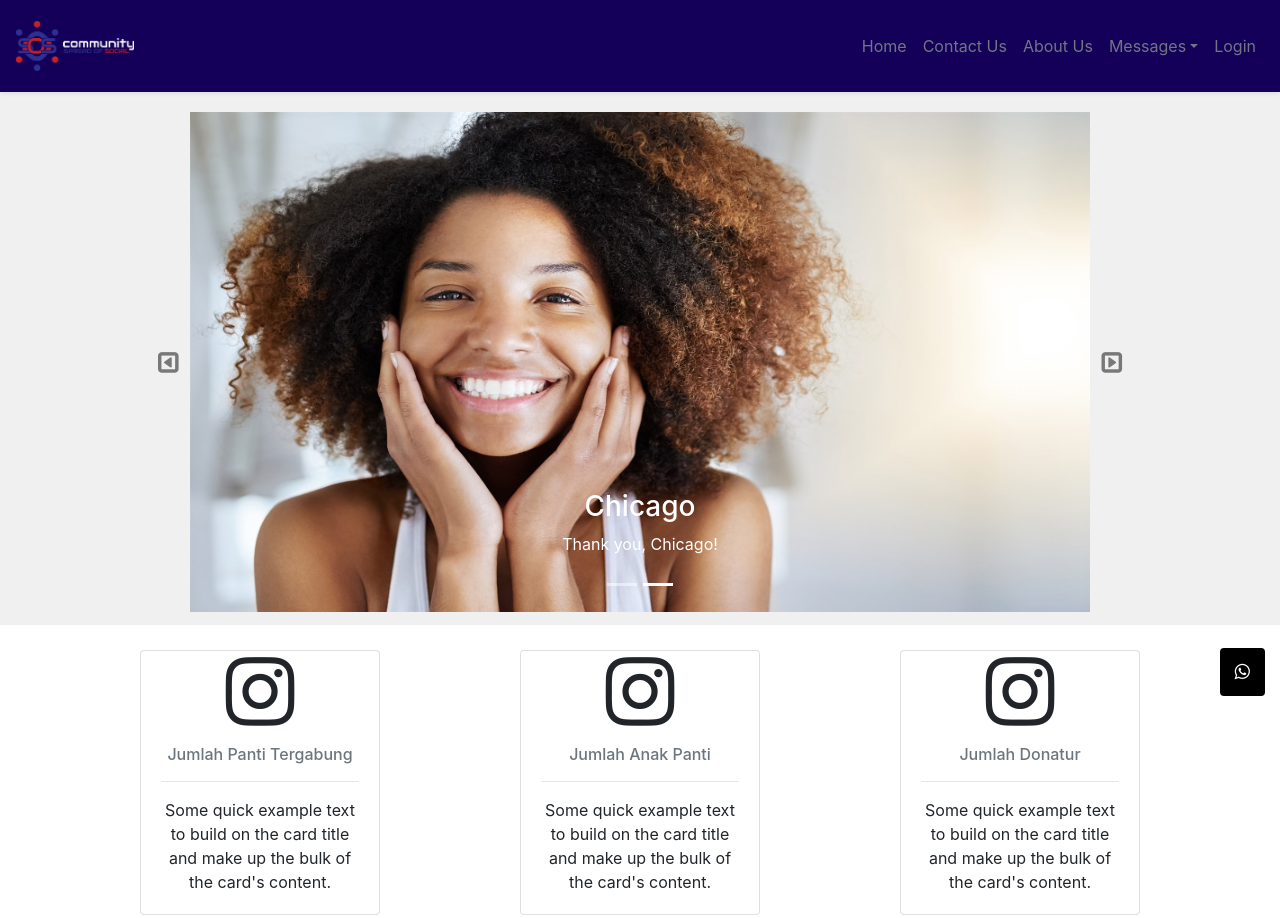
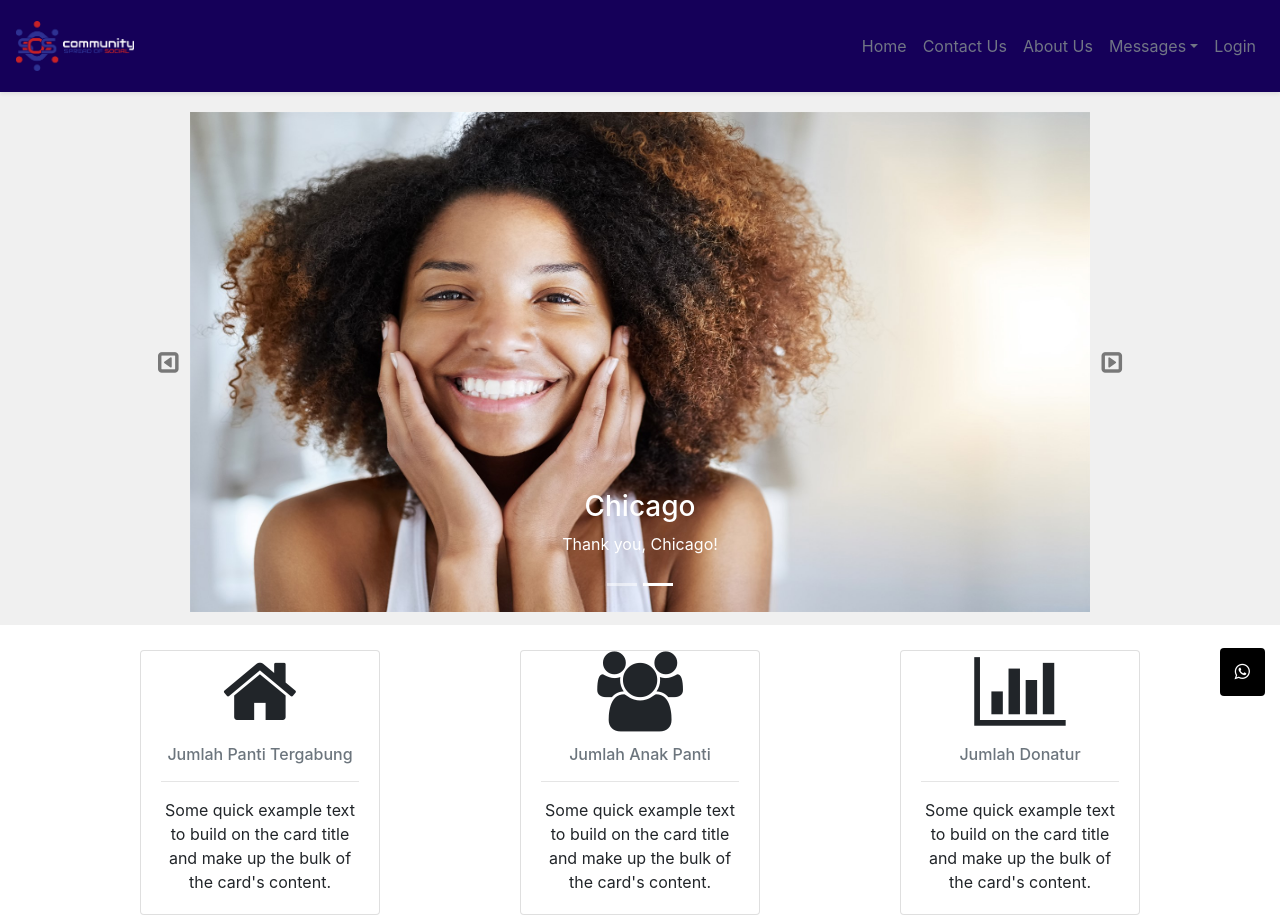
Before and after one commit to fadhilghifarii/Layout, a plain HTML site: page index.html in a window 1280 px wide. Shown: the top 918 px of the page. Drawn offline with nearby package versions, Linux system fonts and the light colour scheme.

Commit message:
update fa icon

```diff
--- a/index.html
+++ b/index.html
@@ -125,7 +125,7 @@
 
                           <div class="col-sm">
                             <div class="card mx-auto" style="width: 15rem;">
-                                        <i class="fa fa-instagram fa-5x mx-auto"></i>
+                                        <i class="fa fa-home fa-5x mx-auto"></i>
                                         <div class="card-body">
                                           <h6 class="card-subtitle mb-2 text-muted">Jumlah Panti Tergabung</h6>
                                           <hr>
@@ -137,7 +137,7 @@
 
                             <div class="col-sm">
                                 <div class="card mx-auto" style="width: 15rem;">
-                                    <i class="fa fa-instagram fa-5x mx-auto"></i>
+                                    <i class="fa fa-users fa-5x mx-auto"></i>
                                         <div class="card-body">
                                             <h6 class="card-subtitle mb-2 text-muted">Jumlah Anak Panti</h6>
                                                 <hr>
@@ -148,7 +148,7 @@
 
                                     <div class="col-sm">
                                             <div class="card mx-auto" style="width: 15rem;">
-                                                    <i class="fa fa-instagram fa-5x mx-auto"></i>
+                                                    <i class="fa fa-bar-chart fa-5x mx-auto"></i>
                                                     <div class="card-body">
                                                       <h6 class="card-subtitle mb-2 text-muted">Jumlah Donatur</h6>
                                                       <hr>
```
